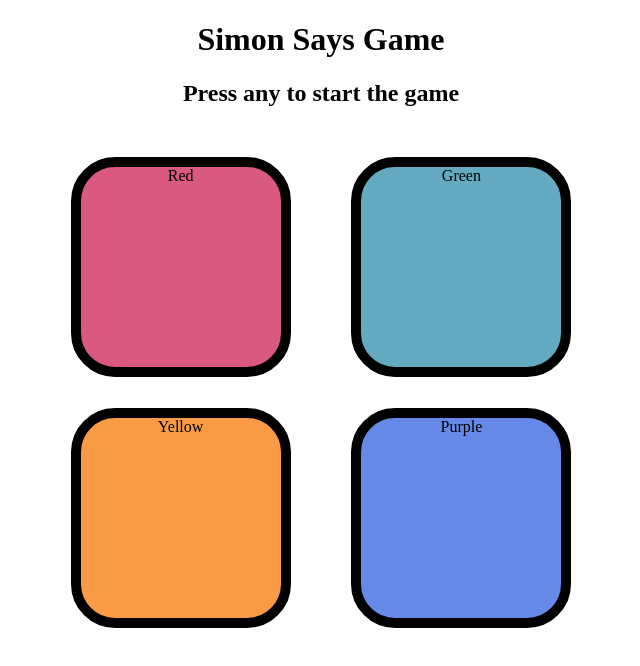
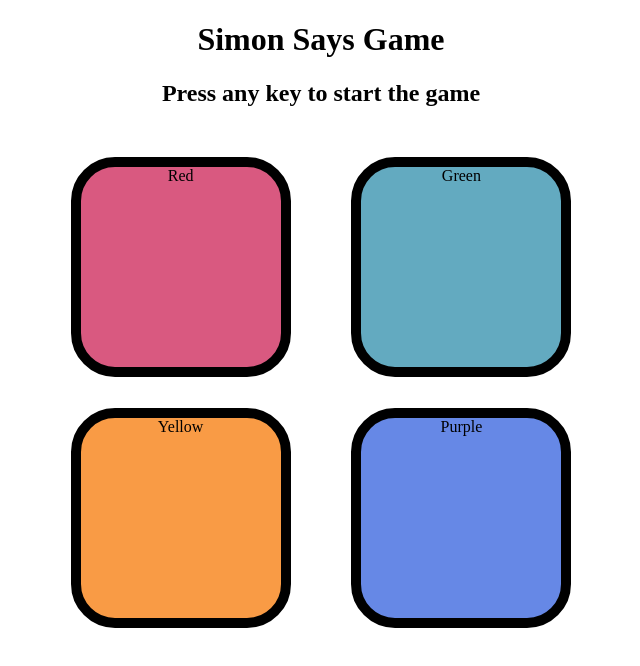
Before and after one commit to SATYA874/Simon-Says-Game-, a plain HTML site: page index.html in a window 1280 px wide. Shown: the whole page, without its empty margins (319-959 px from the left). Drawn offline with Linux system fonts and the light colour scheme.

Commit message:
Update index.html

```diff
--- a/index.html
+++ b/index.html
@@ -8,7 +8,7 @@
 </head>
 <body>
       <h1 type = "button">Simon Says Game</h1>
-      <h2>Press any to start the game</h2>
+      <h2>Press any key to start the game</h2>
 
       <div class="btn-container">
         <div class="line-one">
```
